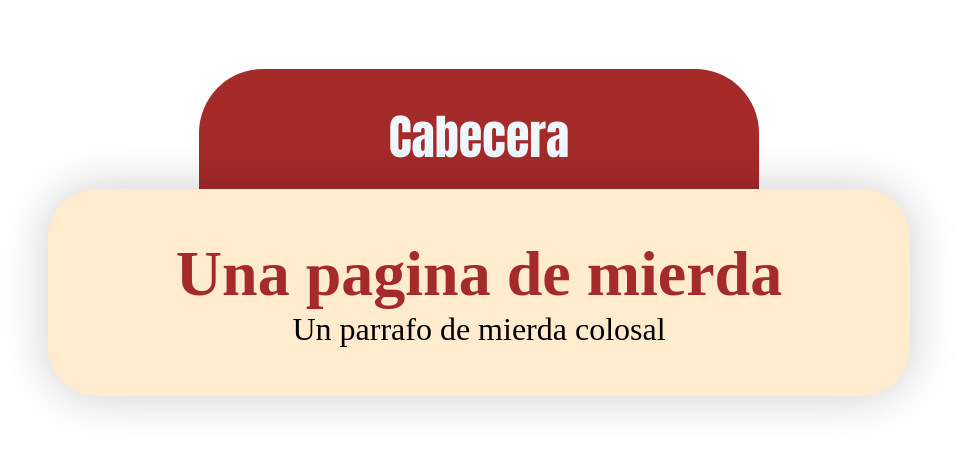
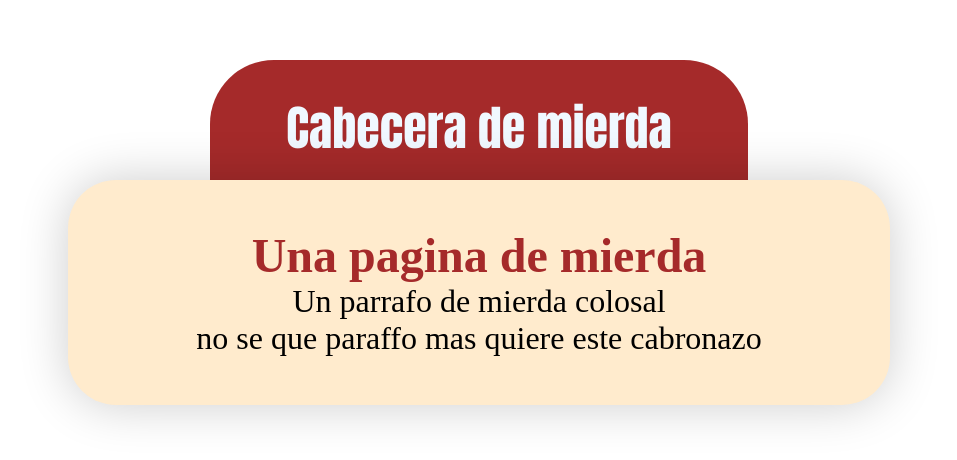
Before and after one commit to drkedrkedjon/practicando-git, a plain HTML site: page index.html in a window 1280 px wide. Shown: the part 216-676 px from the top of the page, without its empty margins (161-1118 px from the left). Drawn offline with Linux system fonts and the light colour scheme.

Commit message:
Cambios en main

```diff
--- a/css.css
+++ b/css.css
@@ -6,7 +6,7 @@ body {
 }
 
 h1 {
-  font-size: 4rem;
+  font-size: 3rem;
   color: brown;
   margin: 0;
 }
--- a/index.html
+++ b/index.html
@@ -9,11 +9,12 @@
 </head>
 <body>
   <div class="cabecera">
-    <h2>Cabecera</h2>
+    <h2>Cabecera de mierda</h2>
   </div>
     <div class="container">
       <h1>Una pagina de mierda</h1>
       <p>Un parrafo de mierda colosal</p>
+      <p>no se que paraffo mas quiere este cabronazo</p>
     </div>
 </body>
 </html>
```
